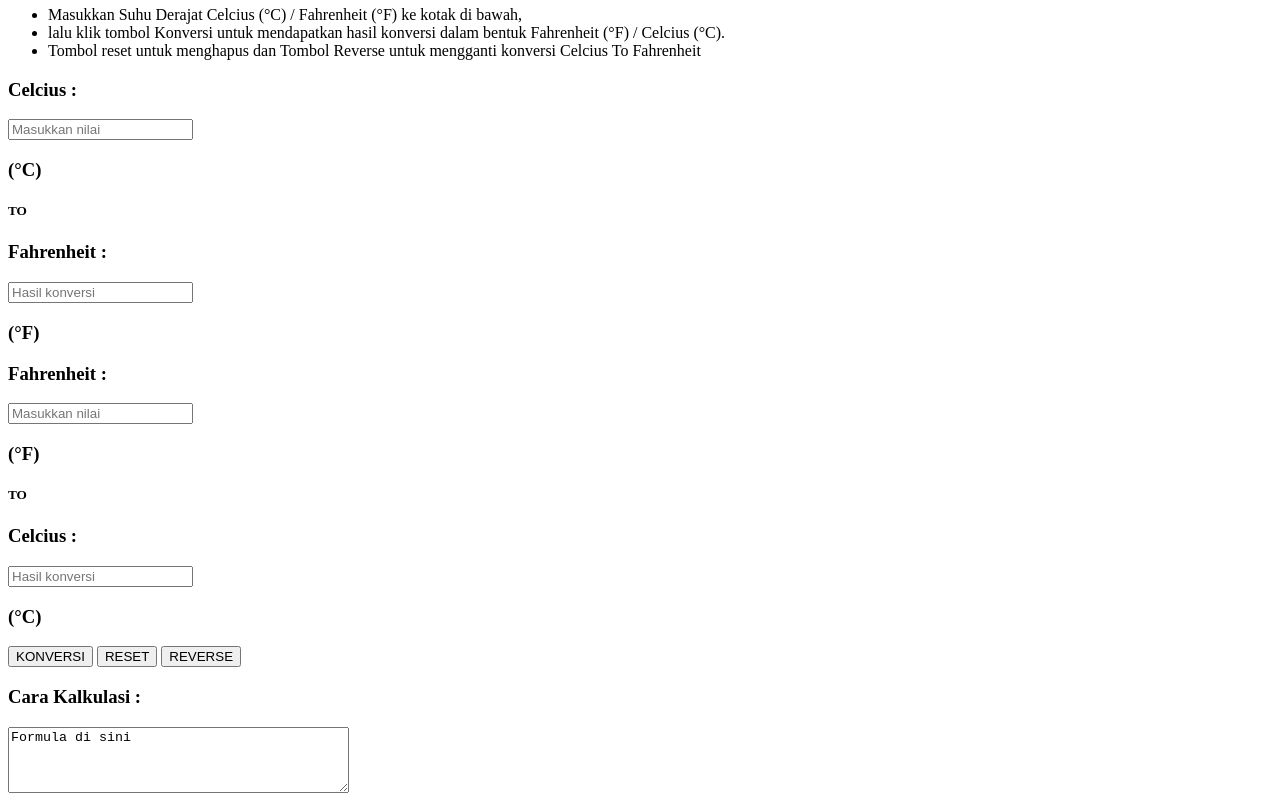
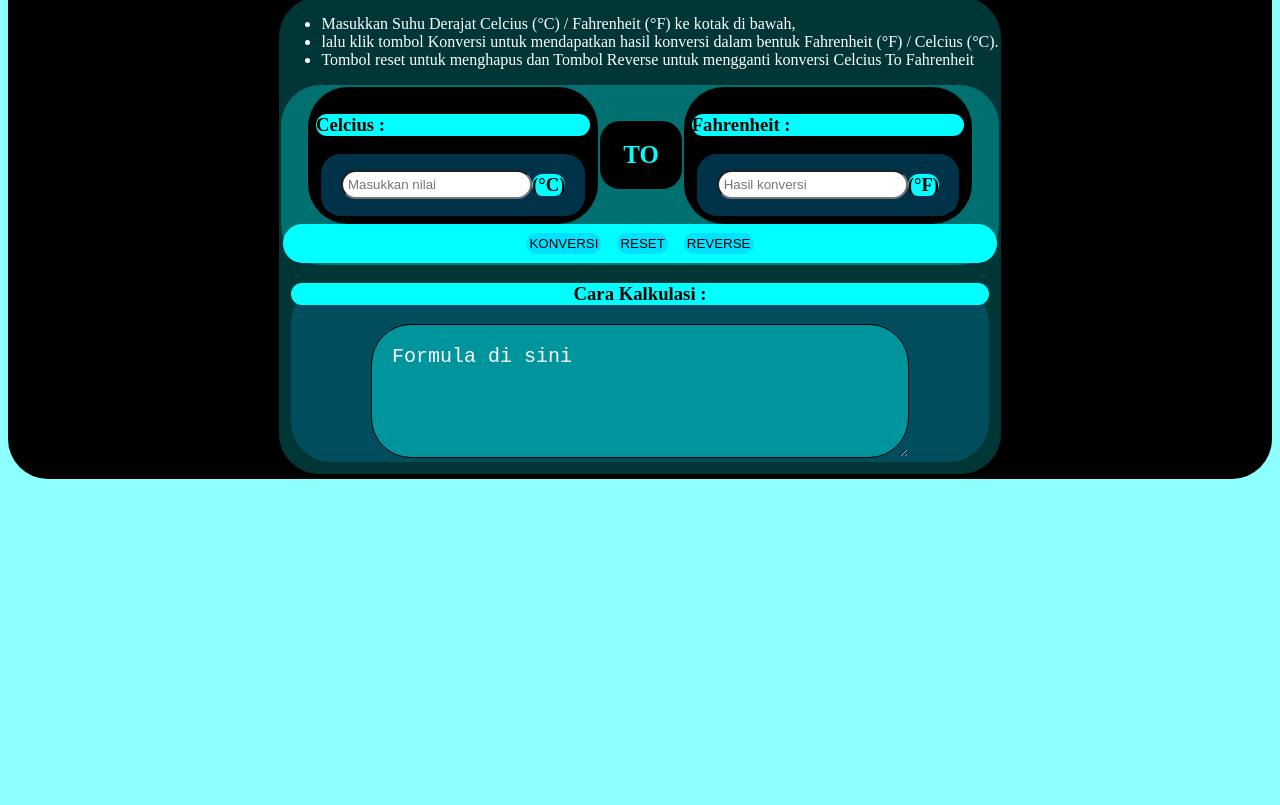
Before and after one commit to MuhammadNaufalJulian/TemperatureKonverter, a plain HTML site: page index.html in a window 1280 px wide. Shown: the part 111-916 px from the top of the page. After the commit the page ends 800 px from the top, so only its background shows below. Drawn offline with Linux system fonts and the light colour scheme; files that its build step writes are made by us from their sources; the site is published under a folder, as on GitHub Pages, so addresses that start at the root find nothing.

Commit message:
Add files via upload

```diff
--- a/index.html
+++ b/index.html
@@ -3,7 +3,7 @@
 <head>
     <meta charset="UTF-8">
     <meta name="viewport" content="width=device-width, initial-scale=1.0">
-    <link rel="stylesheet" href="/CSS/style.css">
+    <link rel="stylesheet" href="style.css">
     <title>Temperature Converter</title>
 </head>
 <body>
@@ -91,6 +91,6 @@
         </section>
     </main>
 
-    <script src="/JS/script.js"></script>
+    <script src="script.js"></script>
 </body>
 </html>
```
